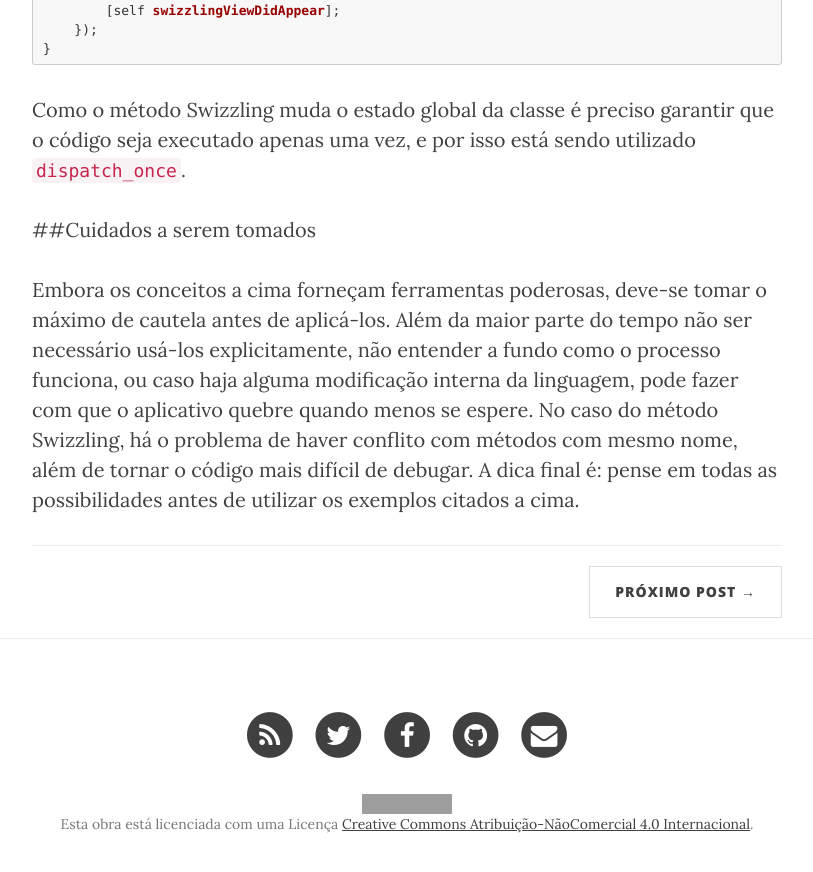
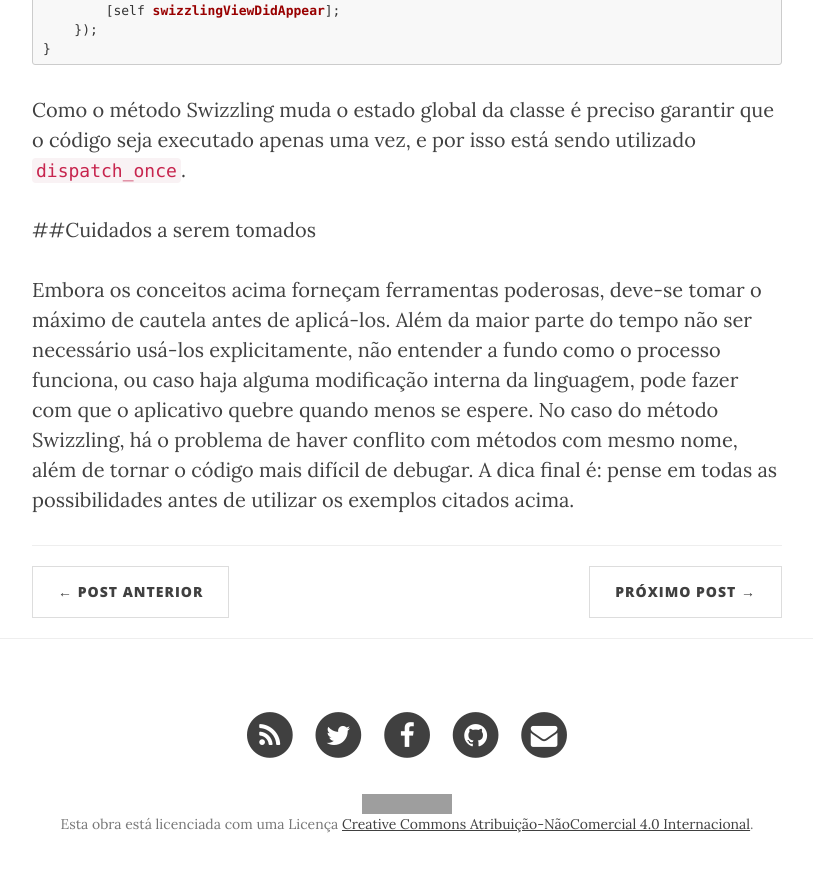
Before and after one commit to CocoaHeadsBrasil/equinociOS, a Jekyll site: the page built from _posts/2016-03-23-introducao-sobre-runtime-em-objective-c.md, in a window 1280 px wide and 900 px high, scrolled down 9985 px. Shown: the top 872 px of the window, without its empty margins (233-1046 px from the left). Built offline with Jekyll 4.4.1, drawn with Linux system fonts in a browser that asks for light colours; nearby versions of some CDN libraries; comment, search, counter and statistics services are not loaded; some of the changed text lies outside the part shown; grey boxes are pictures that could not be loaded.

Commit message:
Revisão ortográfica

```diff
--- a/_posts/2016-03-23-introducao-sobre-runtime-em-objective-c.md
+++ b/_posts/2016-03-23-introducao-sobre-runtime-em-objective-c.md
@@ -114,7 +114,7 @@
 }
 ~~~
 
-Note que os argumentos são setados a partir do índice 2. Isto porque os índices 0 e 1 são reservados para os argumentos self e _cmd, respectivamente, e devem ser setados explicitamente como mostrado a cima, onde self é igual ao receiver e _cmd é o selector.
+Note que os argumentos são setados a partir do índice 2. Isto porque os índices 0 e 1 são reservados para os argumentos self e _cmd, respectivamente, e devem ser setados explicitamente como mostrado acima, onde self é igual ao receiver e _cmd é o selector.
 
 Se o leitor estiver familiarizado com testes unitários e usou o OCMock, já deve ter se deparado com a seguinte situação:
 
@@ -129,7 +129,7 @@
 }] successBlock:[OCMArg any] errorBlock:[OCMArg any]];
 ~~~
 
-No caso, o objeto manager terá o retorno do bloco de resposta "mockado" toda vez que o método `successBlock:errorBlock:` for chamado. Note que o primeiro argumento é referenciado com o índice 2, o segundo a 3 e assim por diante (caso houvesse), devido ao fato do que foi discutido a cima.
+No caso, o objeto manager terá o retorno do bloco de resposta "mockado" toda vez que o método `successBlock:errorBlock:` for chamado. Note que o primeiro argumento é referenciado com o índice 2, o segundo a 3 e assim por diante (caso houvesse), devido ao fato do que foi discutido acima.
 
 ##Juntando o quebra-cabeça
 
@@ -212,7 +212,7 @@
 */
 ~~~
 
-Primeiro é resgatado a classe do objeto no qual o método `viewDidAppear:` é implementado. Depois, guarda-se os selectors e métodos de `viewDidAppear:` e `extensionViewDidAppear:`. As linhas comentadas a cima mostram como fazer este mesmo processo para métodos de classe. Feito isso será pego a implementação dos respectivos métodos:
+Primeiro é resgatado a classe do objeto no qual o método `viewDidAppear:` é implementado. Depois, guarda-se os selectors e métodos de `viewDidAppear:` e `extensionViewDidAppear:`. As linhas comentadas acima mostram como fazer este mesmo processo para métodos de classe. Feito isso será pego a implementação dos respectivos métodos:
 
 ~~~objc
 IMP implementationOriginal = method_getImplementation(methodOriginal);
@@ -276,4 +276,4 @@
 
 ##Cuidados a serem tomados
 
-Embora os conceitos a cima forneçam ferramentas poderosas, deve-se tomar o máximo de cautela antes de aplicá-los. Além da maior parte do tempo não ser necessário usá-los explicitamente, não entender a fundo como o processo funciona, ou caso haja alguma modificação interna da linguagem, pode fazer com que o aplicativo quebre quando menos se espere. No caso do método Swizzling, há o problema de haver conflito com métodos com mesmo nome, além de tornar o código mais difícil de debugar. A dica final é: pense em todas as possibilidades antes de utilizar os exemplos citados a cima.
+Embora os conceitos acima forneçam ferramentas poderosas, deve-se tomar o máximo de cautela antes de aplicá-los. Além da maior parte do tempo não ser necessário usá-los explicitamente, não entender a fundo como o processo funciona, ou caso haja alguma modificação interna da linguagem, pode fazer com que o aplicativo quebre quando menos se espere. No caso do método Swizzling, há o problema de haver conflito com métodos com mesmo nome, além de tornar o código mais difícil de debugar. A dica final é: pense em todas as possibilidades antes de utilizar os exemplos citados acima.
```
Also changed, not shown: other parts of _posts/2016-03-23-introducao-sobre-runtime-em-objective-c.md (+5 -5 lines).
